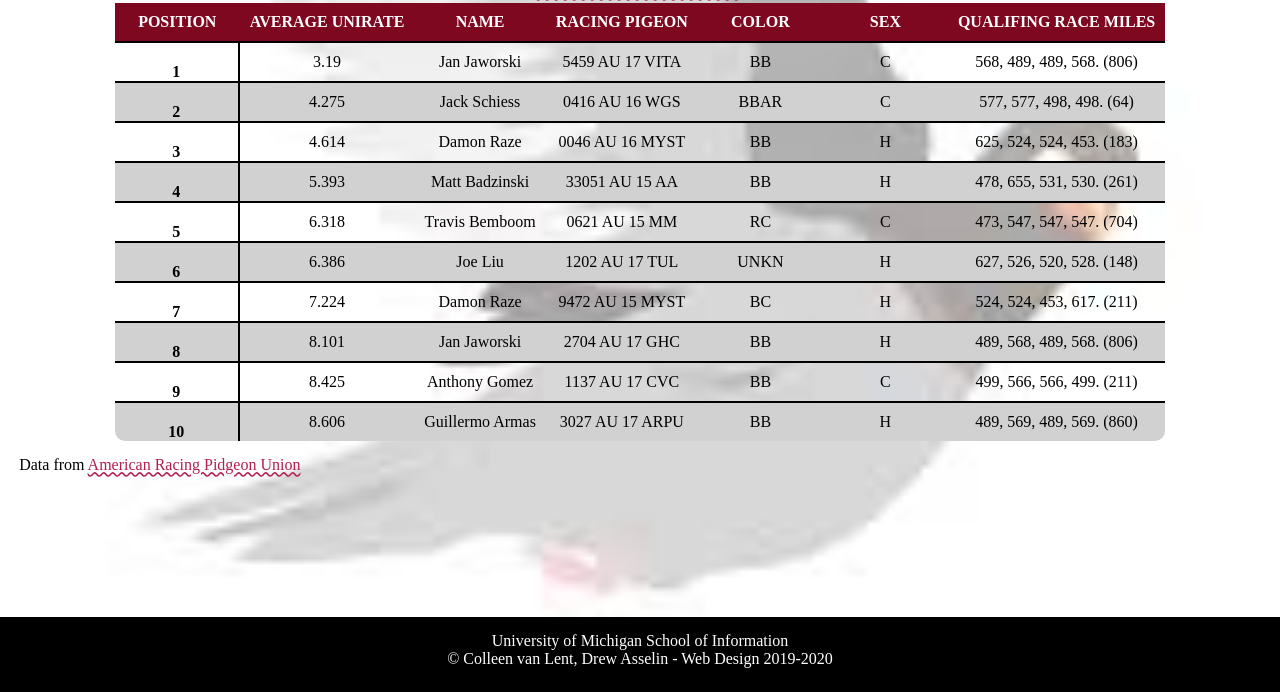
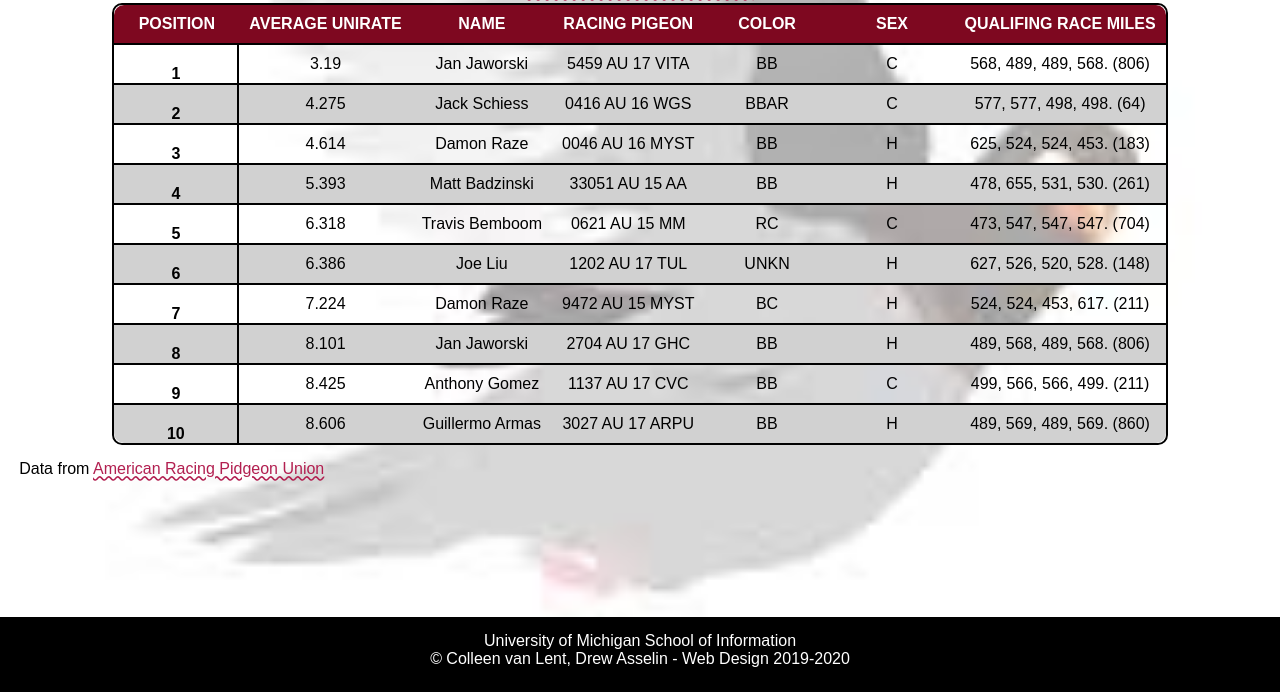
Before and after one commit to Q-TT/homework4-2021, a plain HTML site: page index.html in a window 1280 px wide. Shown: the part 108-800 px from the top of the page. Drawn offline with Linux system fonts and the light colour scheme; a web font is replaced by a local one.

Commit message:
Update style.css

```diff
--- a/css/style.css
+++ b/css/style.css
@@ -27,11 +27,13 @@ tr{
 body{
   color: #000000;
   font-size: 16px;
+  font-family: "Andika",sans-serif;
   margin: 1.2em;
   background-size: cover ;
   background-position: center;
-  font-family: 'Andika'; sans-serif;
-  background-image: url('../images/pigeon-background.JPEG');
+  background-image: url("../images/pigeon-background.JPEG");
+  background-color: #DDDDDD;
+  background-repeat: no-repeat;
 
   /*Req 1*/
 }
@@ -52,8 +54,10 @@ p{
 }
 
 a{
-  color: #B21F50;
-  text-decoration-style: wavy;
+  font-size:16px;
+  color:  #B21F50;
+  text-decoration-line: underline;
+  text-decoration-style: wavy
   /*Req 4*/
 }
 
@@ -73,17 +77,12 @@ td{
 /*Req 6b*/
 .colhead{
   color: #FFFFFF;
-  min-width: 125px;
+  text-align: center;
+  vertical-align: middle;
   text-transform: uppercase;
+  background-color: #7e0820;
+  min-width:125px;
   padding: 10px;
-  background-color:
-  #7e0820;
-  margin: 0;
-
-}
-/*Req 6c*/
-.rowhead{
-
 }
 
 /*Req 6c*/
@@ -107,22 +106,23 @@ tr:hover{
 
 /*Req 7*/
 table{
-    border: 2p
-    x solid #000000;
-    margin: 0 auto;
-    border-radius: 10px;
+  margin-left: auto;
+  margin-right: auto;
+  border: 2px solid #000000;
+  border-radius: 10px;
+
 }
 
 thead tr:first-child th:first-child{
-  border-top-left-radius: 10px:
+  border-top-left-radius: 10px;
 }
-thead tr:last-child th:last-child{
-  border-top-right-radius: 10px:
+thead tr:first-child th:last-child{
+  border-top-right-radius: 10px;
 }
-tbody tr:last-child th:first-child {
+tbody tr:last-child th:first-child{
   border-bottom-left-radius: 10px;
 }
-tbody tr:last-child td:last-child {
+tbody tr:last-child td:last-child{
   border-bottom-right-radius: 10px;
 }
 
```
